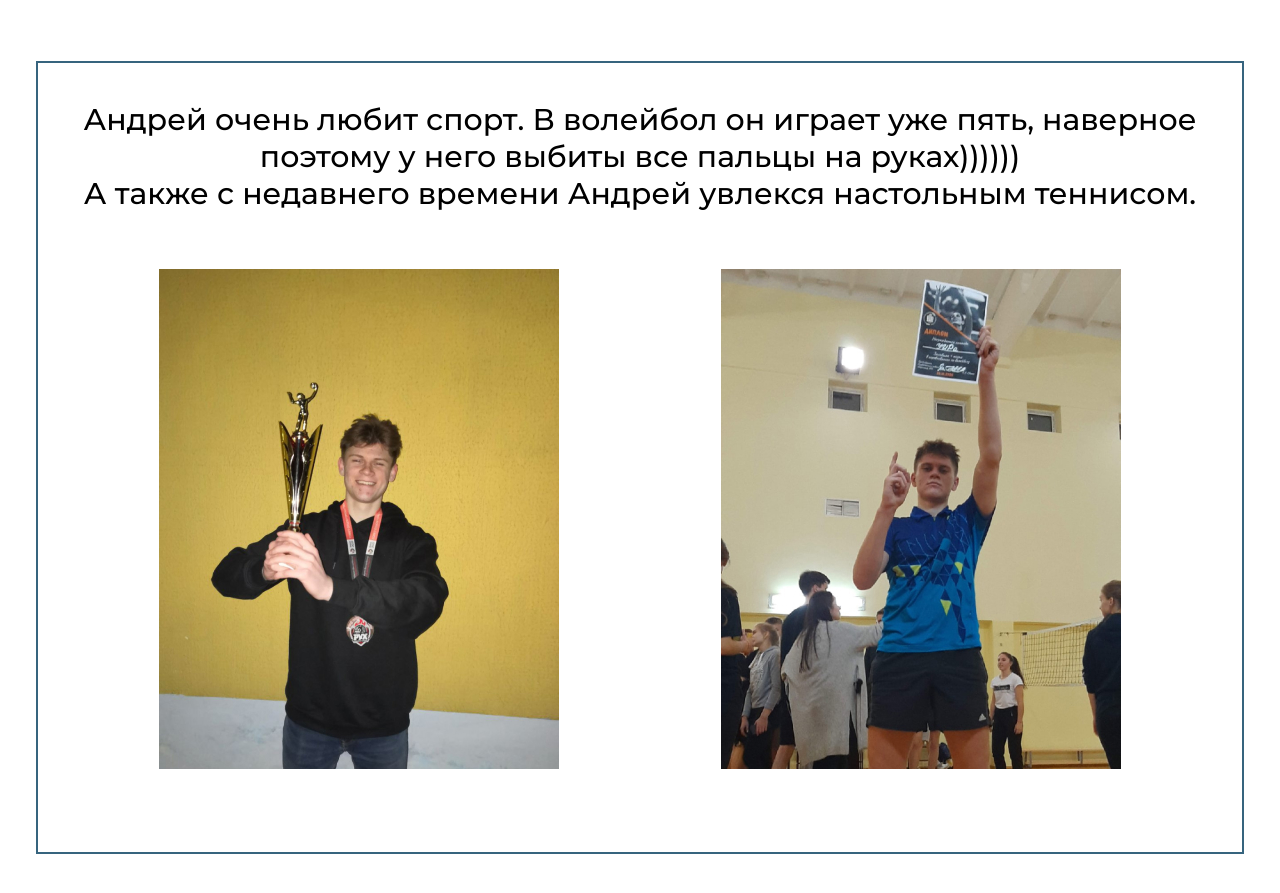
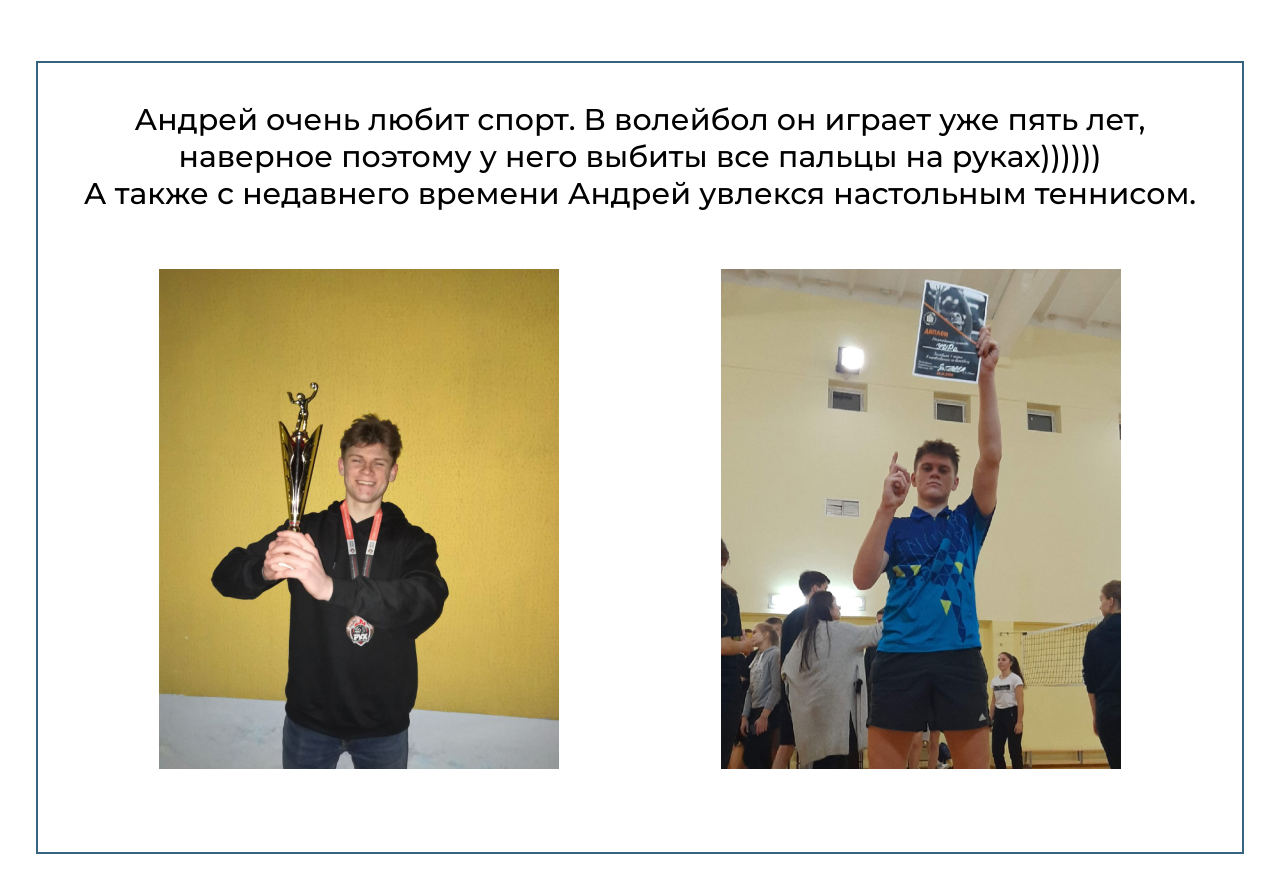
Before and after one commit to Dashaaaaaaaaaa/andrey, a plain HTML site: page index.html in a window 1280 px wide. Shown: the part 801-1694 px from the top of the page. Drawn offline with Linux system fonts and the light colour scheme.

Commit message:
Update index.html

```diff
--- a/index.html
+++ b/index.html
@@ -16,7 +16,7 @@
 	</div>
 	<h2>Увлечения Андрея</h2>
 	<div class="info">
-		<p>Андрей очень любит спорт. В волейбол он играет уже пять, наверное поэтому у него выбиты все пальцы на руках))))))
+		<p>Андрей очень любит спорт. В волейбол он играет уже пять лет, наверное поэтому у него выбиты все пальцы на руках))))))
 		<br>А также с недавнего времени Андрей увлекся настольным теннисом.</p>
 		<div class="photo">
 			<img src="img/02.jpg">
```
